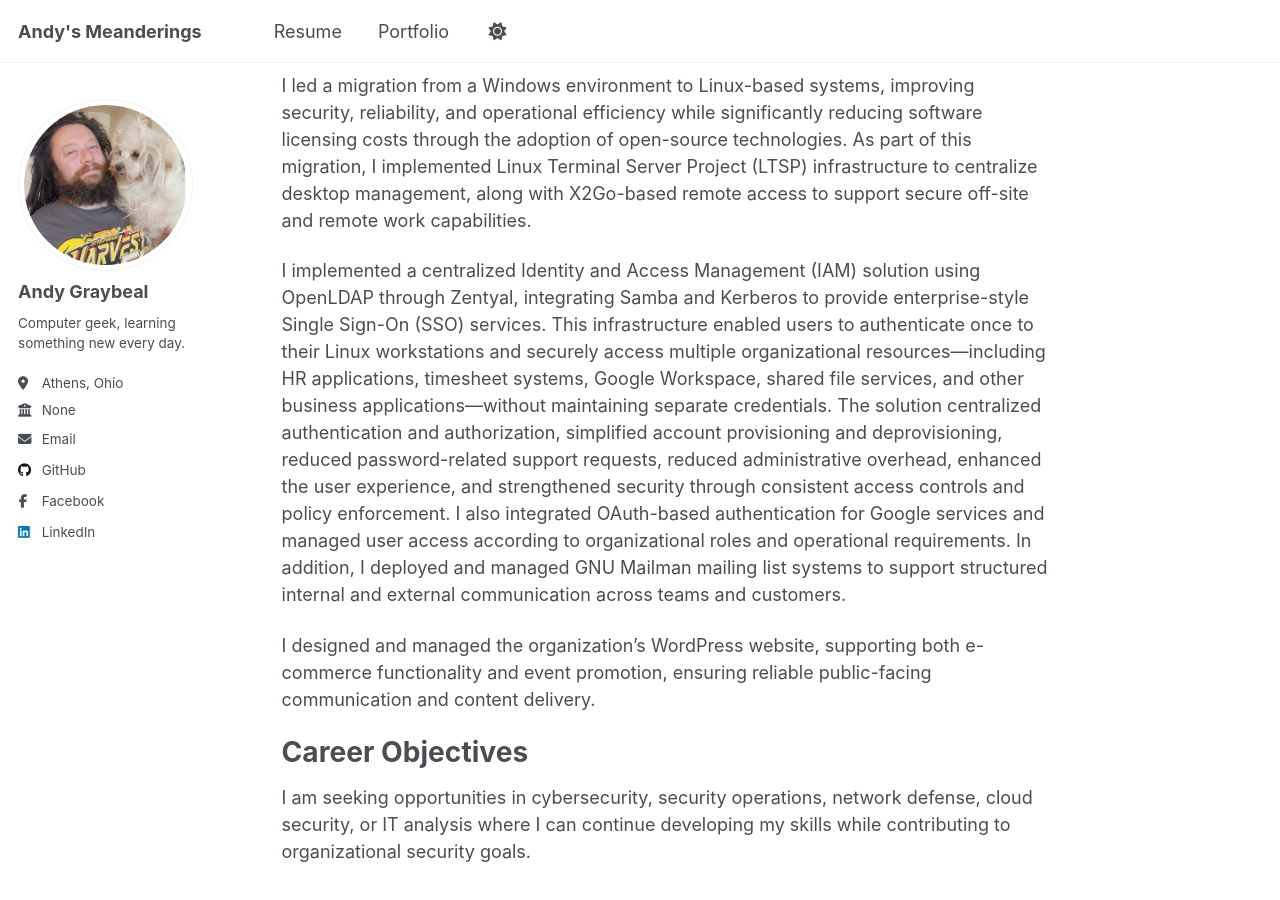
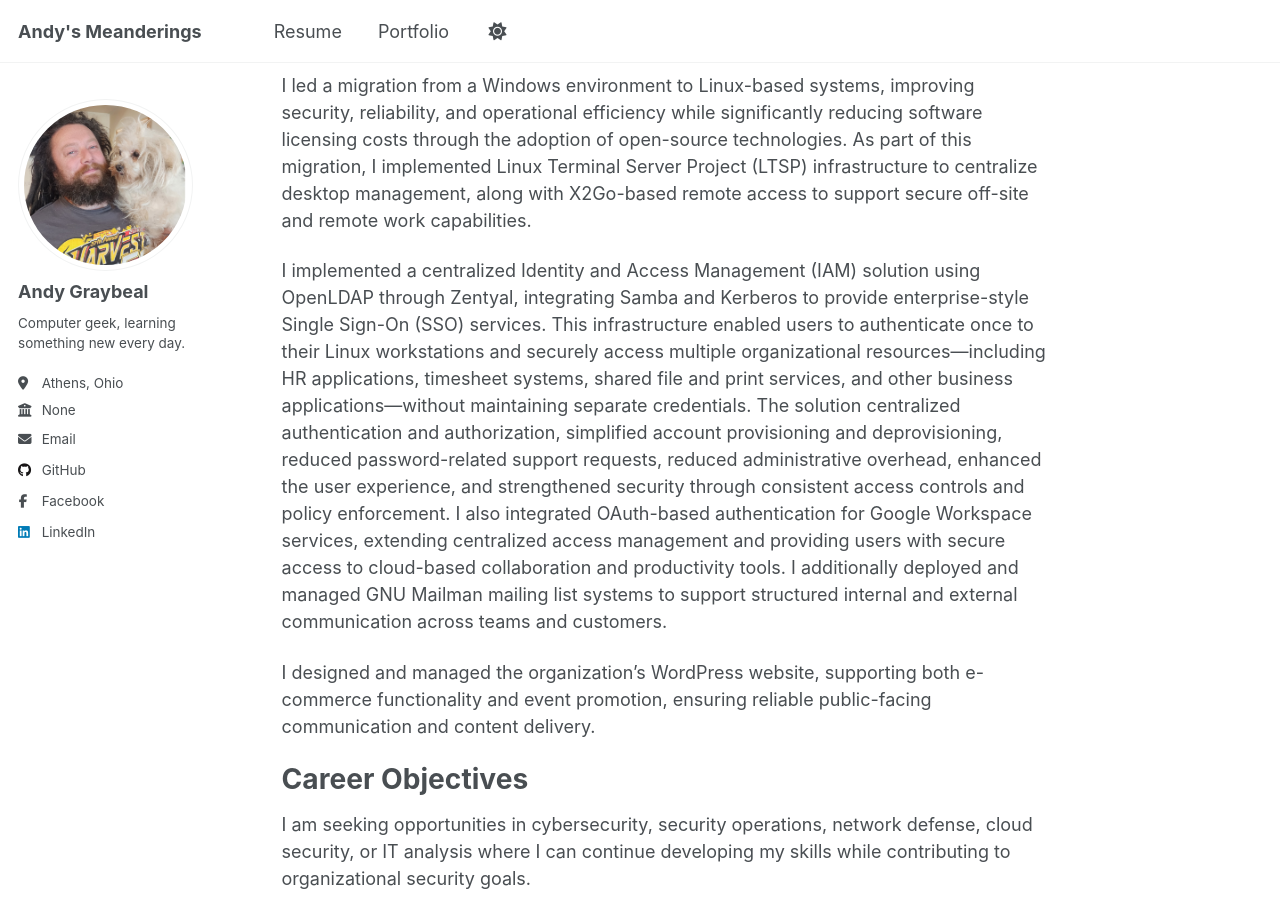
Before and after one commit to andy-graybeal/andy-graybeal.github.io, a Jekyll site: the page built from _pages/about.md, in a window 1280 px wide and 900 px high, scrolled down 811 px. Built offline with Jekyll 4.4.1, drawn with Linux system fonts in a browser that asks for light colours; a script that is not in the unit is left out.

Commit message:
Refine IAM solution details in about.md
Updated the description of the centralized IAM solution to include additional details about resource access and OAuth integration.

```diff
--- a/_pages/about.md
+++ b/_pages/about.md
@@ -65,7 +65,7 @@ I implemented network and device monitoring using SNMP and Nagios, enabling proa
 
 I led a migration from a Windows environment to Linux-based systems, improving security, reliability, and operational efficiency while significantly reducing software licensing costs through the adoption of open-source technologies. As part of this migration, I implemented Linux Terminal Server Project (LTSP) infrastructure to centralize desktop management, along with X2Go-based remote access to support secure off-site and remote work capabilities.
 
-I implemented a centralized Identity and Access Management (IAM) solution using OpenLDAP through Zentyal, integrating Samba and Kerberos to provide enterprise-style Single Sign-On (SSO) services. This infrastructure enabled users to authenticate once to their Linux workstations and securely access multiple organizational resources—including HR applications, timesheet systems, Google Workspace, shared file services, and other business applications—without maintaining separate credentials. The solution centralized authentication and authorization, simplified account provisioning and deprovisioning, reduced password-related support requests, reduced administrative overhead, enhanced the user experience, and strengthened security through consistent access controls and policy enforcement. I also integrated OAuth-based authentication for Google services and managed user access according to organizational roles and operational requirements.  In addition, I deployed and managed GNU Mailman mailing list systems to support structured internal and external communication across teams and customers.
+I implemented a centralized Identity and Access Management (IAM) solution using OpenLDAP through Zentyal, integrating Samba and Kerberos to provide enterprise-style Single Sign-On (SSO) services. This infrastructure enabled users to authenticate once to their Linux workstations and securely access multiple organizational resources—including HR applications, timesheet systems, shared file and print services, and other business applications—without maintaining separate credentials. The solution centralized authentication and authorization, simplified account provisioning and deprovisioning, reduced password-related support requests, reduced administrative overhead, enhanced the user experience, and strengthened security through consistent access controls and policy enforcement. I also integrated OAuth-based authentication for Google Workspace services, extending centralized access management and providing users with secure access to cloud-based collaboration and productivity tools. I additionally deployed and managed GNU Mailman mailing list systems to support structured internal and external communication across teams and customers.
 
 I designed and managed the organization’s WordPress website, supporting both e-commerce functionality and event promotion, ensuring reliable public-facing communication and content delivery.
 
```
